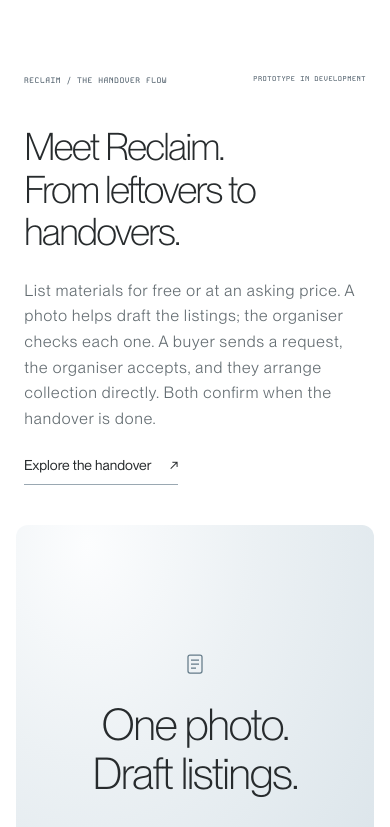
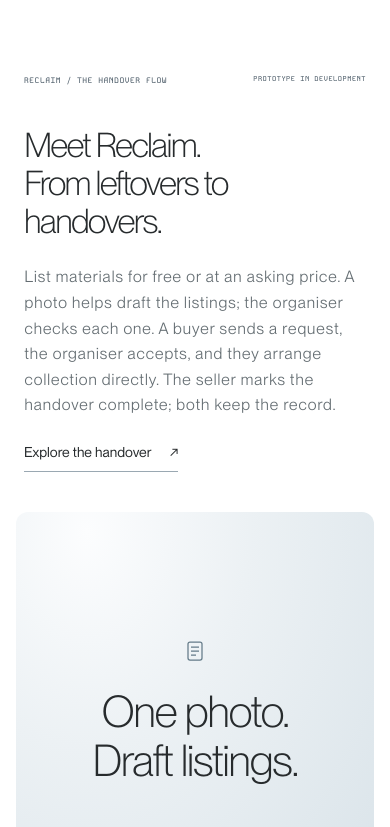
Before and after one commit to Tanveer-rajpurohit/Reclaim, a Next.js app in the folder apps/web/: page / in a window 390 px wide. Shown: the part 2583-3410 px from the top of the page. Built offline with nearby package versions, Linux system fonts and the light colour scheme.

Commit message:
fix(ui): restore theme colors and polish homepage micro interactions

```diff
--- a/apps/web/app/globals.css
+++ b/apps/web/app/globals.css
@@ -84,25 +84,15 @@
     background: ButtonText;
   }
 }
-body::-webkit-scrollbar-track {
-  background-color: #fff;
-  background-image: linear-gradient(
-    180deg,
-    #165d90 0%,
-    #165d90 50%,
-    #a2c1d3 76%,
-    #fff 100%
-  );
-  background-size: 100% var(--scroll-hero-height, 92svh);
-  background-position: 0 calc(-1 * var(--scroll-offset, 0px));
-  background-repeat: no-repeat;
+body:has(.landing-page)::-webkit-scrollbar-track {
+  background: var(--surface);
 }
 @media (forced-colors: active) {
   body::-webkit-scrollbar-track {
     background: Canvas;
   }
 }
-html,
+html:has(.landing-page),
 .spotlight {
   scrollbar-width: thin;
   scrollbar-color: var(--scroll-thumb, #809eaf) transparent;
@@ -114,11 +104,11 @@
 ::-webkit-scrollbar-track {
   background: transparent;
 }
-::-webkit-scrollbar-thumb {
+html:has(.landing-page)::-webkit-scrollbar-thumb, .spotlight::-webkit-scrollbar-thumb {
   background: var(--scroll-thumb, #809eaf);
   border-radius: 8px;
 }
-::-webkit-scrollbar-thumb:hover {
+html:has(.landing-page)::-webkit-scrollbar-thumb:hover, .spotlight::-webkit-scrollbar-thumb:hover {
   background: #56798f;
 }
 ::-webkit-scrollbar-button {
@@ -135,18 +125,8 @@
     scrollbar-width: auto;
     scrollbar-color: auto;
   }
-  html::-webkit-scrollbar-track {
-    background-color: #fff;
-    background-image: linear-gradient(
-      180deg,
-      #165d90 0%,
-      #165d90 50%,
-      #a2c1d3 76%,
-      #fff 100%
-    );
-    background-size: 100% var(--scroll-hero-height, 92svh);
-    background-position: 0 calc(-1 * var(--scroll-offset, 0px));
-    background-repeat: no-repeat;
+  html:has(.landing-page)::-webkit-scrollbar-track {
+    background: var(--surface);
   }
 }
 .boot-sequence {
@@ -206,7 +186,7 @@
     scrollbar-color: auto;
     scrollbar-width: auto;
   }
-  ::-webkit-scrollbar-thumb {
+  html:has(.landing-page)::-webkit-scrollbar-thumb, .spotlight::-webkit-scrollbar-thumb {
     background: ButtonText;
   }
   html::-webkit-scrollbar-track {
@@ -457,6 +437,7 @@
   font-size: 16px;
   -webkit-font-smoothing: antialiased;
 }
+@layer base {
   button,
   input {
     font: inherit;
@@ -481,8 +462,9 @@
   a:focus-visible,
   button:focus-visible,
   input:focus-visible {
-  outline: 2px solid #677c89;
+    outline: 2px solid var(--blue);
     outline-offset: 4px;
+  }
 }
 ::selection {
   background: #dce5ea;
@@ -759,14 +741,15 @@
   font-weight: 500;
   color: #717b82;
 }
-h2 {
+.landing-page h2,
+.login-shell h2 {
   font-family: var(--font-neue), Arial, sans-serif;
   font-size: clamp(34px, 3.6vw, 52px);
   line-height: 1.12;
   letter-spacing: -1.8px;
   font-weight: 300;
 }
-h2 em {
+.landing-page h2 em {
   font-weight: 400;
   font-style: normal;
 }
@@ -1214,7 +1197,7 @@
   font-size: 9px;
   color: #808d97;
 }
-footer {
+.landing-footer {
   padding: 96px 56px 40px;
   max-width: 1600px;
   margin: auto;
@@ -1781,7 +1764,7 @@
     line-height: 1.6;
     display: block;
   }
-  footer {
+  .landing-footer {
     padding: 64px 24px 32px;
   }
   .footer-main {
@@ -2289,8 +2272,7 @@
 }
 .login-fields input:focus-visible {
   border-color: var(--blue);
-  outline: 2px solid var(--blue-soft);
-  outline-offset: 2px;
+  outline: none;
 }
 .login-fields .reclaim-button {
   justify-content: space-between;
--- a/apps/web/app/page.tsx
+++ b/apps/web/app/page.tsx
@@ -100,7 +100,7 @@
           Enter Reclaim
         </Link>
       </header>
-      <main>
+      <main className="landing-page">
         <section className="hero" id="idea">
           <NoiseField />
           <div className="hero-content">
@@ -244,7 +244,8 @@
               List materials for free or at an asking price. A photo helps draft
               the listings; the organiser checks each one. A buyer sends a
               request, the organiser accepts, and they arrange collection
-              directly. Both confirm when the handover is done.
+              directly. The seller marks the handover complete; both keep the
+              record.
             </p>
             <a href="#workflows">
               Explore the handover <span aria-hidden="true">↗</span>
@@ -359,9 +360,9 @@
             <article className="feature-story story-replay">
               <CornerIcon type="replay" />
               <h2>
-                Both confirm.
+                One handover.
                 <br />
-                Done.
+                Two records.
               </h2>
               <p>
                 Count completed handovers.
@@ -396,7 +397,7 @@
                   <li>
                     <span className="timeline-node current" />
                     <div>
-                      <strong>Both confirmed the handover</strong>
+                      <strong>Seller completed the handover</strong>
                       <small>DEAL / DONE</small>
                     </div>
                     <time dateTime="16:10">16:10</time>
@@ -522,10 +523,10 @@
             <details>
               <summary>What does a completed deal mean?</summary>
               <p>
-                Both people confirm the handover. That records a material
-                transfer. It does not verify recycling or measure avoided
-                emissions; any material weight estimate is labelled as an
-                estimate.
+                The seller marks the handover complete. Both people keep a
+                material transfer. It does not verify recycling or measure
+                avoided emissions; any material weight estimate is labelled as
+                an estimate.
               </p>
             </details>
             <details>
@@ -550,7 +551,7 @@
           </Link>
         </section>
       </main>
-      <footer id="contact">
+      <footer className="landing-footer" id="contact">
         <div className="footer-main">
           <a className="brand footer-brand" href="#idea">
             <Mark />
```
Lines whose indentation alone changed are shown as unchanged.
